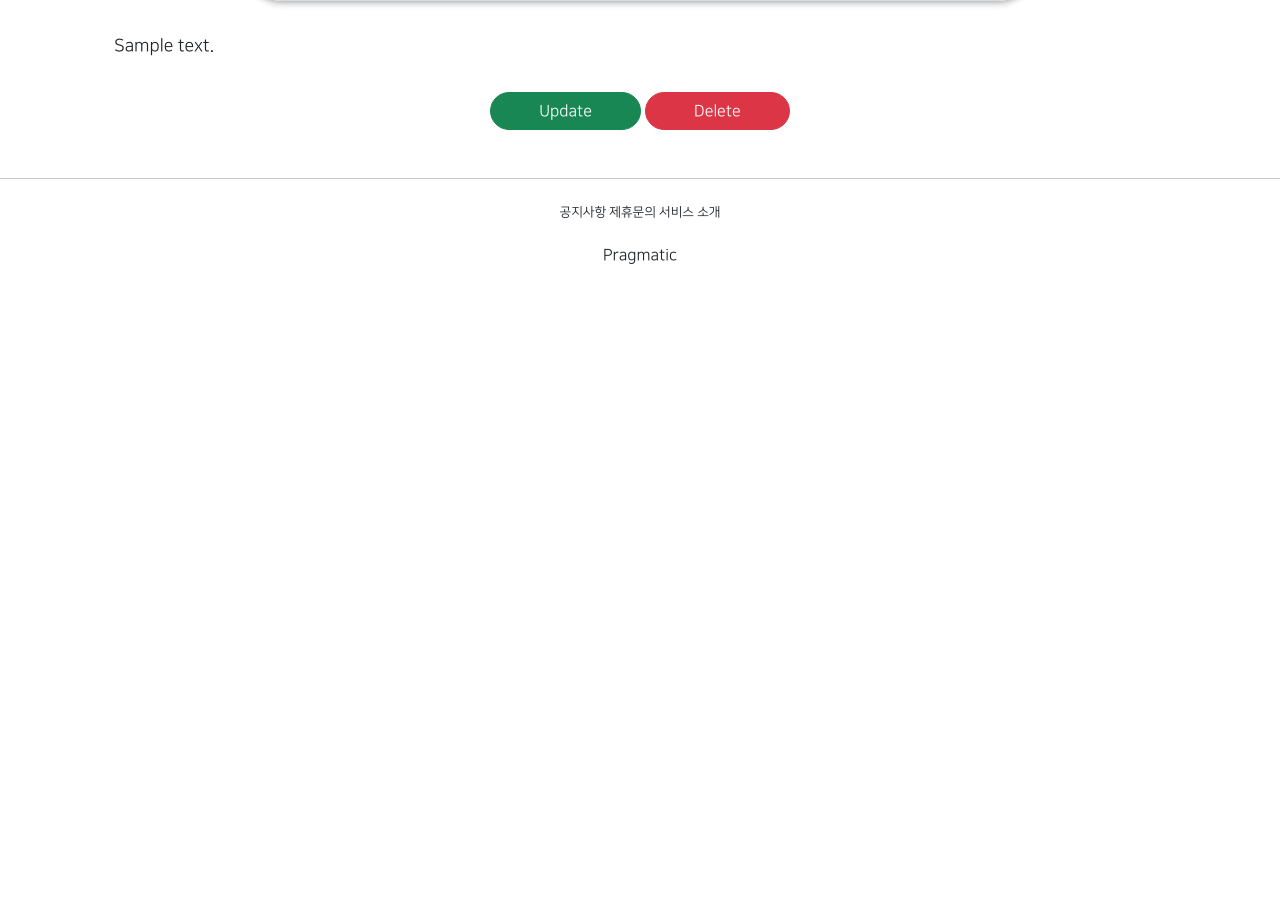
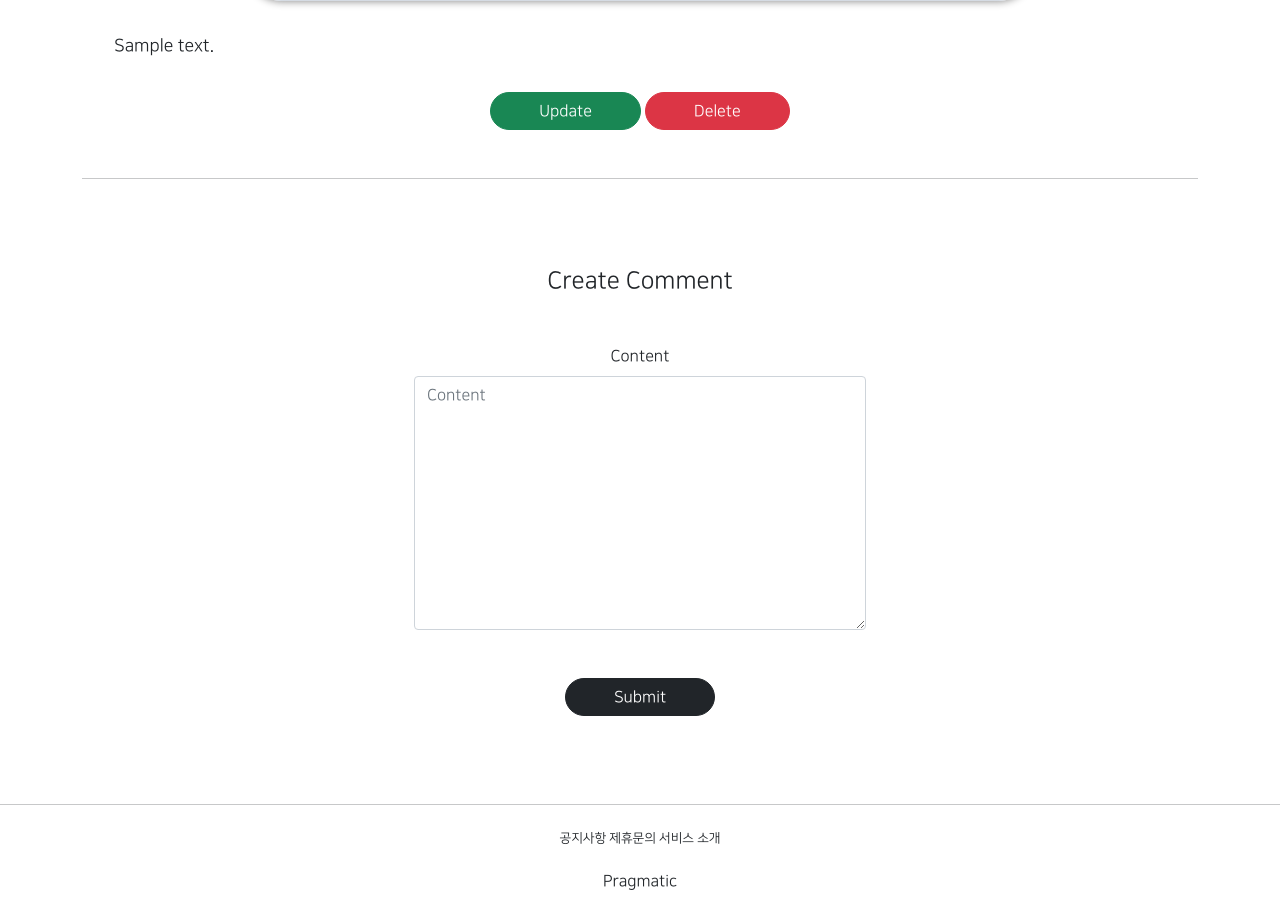
Before and after one commit to IT-HONGREAT/Frozen, a Django app: page /articles/detail/1 in a window 1280 px wide. Shown: the part 971-1870 px from the top of the page. Before the commit the page ends 1235 px from the top, so only its background shows below. Run offline with Django 3.2, Linux system fonts and the light colour scheme; a user stored in the database is signed in; tables that the repository leaves empty hold one stand-in row (values such as "Sample post"); grey boxes marked "Sample" are stand-in pictures; parts of the project's set-up code (start-up, migrations or seed data) failed here and were passed over; some libraries are stand-ins or nearby versions.

Commit message:
08/09 GIS class commit_4; create.html 작성

```diff
--- a/articleapp/templates/articleapp/detail.html
+++ b/articleapp/templates/articleapp/detail.html
@@ -34,6 +34,14 @@
             </div>
             {% endif %}
         </div>
+
+        <hr>
+
+        <div class="text-center my-4">
+            {% include 'commentapp/create.html' %}
+        </div>
+
+
     </div>
 
 
--- a/articleapp/views.py
+++ b/articleapp/views.py
@@ -5,10 +5,13 @@ from django.shortcuts import render
 from django.urls import reverse_lazy, reverse
 from django.utils.decorators import method_decorator
 from django.views.generic import CreateView, DetailView, UpdateView, DeleteView, ListView
+from django.views.generic.edit import FormMixin
 
 from articleapp.decorators import article_ownership_required
 from articleapp.form import ArticleCreationForm
 from articleapp.models import Article
+from commentapp.forms import CommentCreationForm
+
 
 @method_decorator(login_required, 'get')
 @method_decorator(login_required,'post')
@@ -24,8 +27,9 @@ class ArticleCreateView(CreateView):
     def get_success_url(self):
         return reverse('articleapp:detail', kwargs={'pk': self.object.pk})
 
-class ArticleDetailView(DetailView):
+class ArticleDetailView(DetailView, FormMixin):
     model = Article
+    form_class = CommentCreationForm
     context_object_name = 'target_article'
     template_name = 'articleapp/detail.html'
 
--- /dev/null
+++ b/commentapp/templates/commentapp/create.html
@@ -0,0 +1,19 @@
+{% load bootstrap4 %}
+
+    <div class="text-center mw-500 m-auto">
+        <div class="m-5">
+            <h4>Create Comment</h4>
+        </div>
+        <div>
+            <form action="{% url 'commentapp:create' %}" method="post">
+                {% csrf_token %}
+                {% bootstrap_form form %}
+
+                <div class ="m-5">
+                <input type="submit"
+                       class="btn btn-dark rounded-pill px-5">
+                </div>
+            </form>
+        </div>
+
+    </div>
--- a/commentapp/urls.py
+++ b/commentapp/urls.py
@@ -1,7 +1,11 @@
+from django.urls import path
 
+from commentapp.views import CommentCreateView
+
+app_name = 'commentapp'
 
 urlpatterns = [
 
-
+    path('create/', CommentCreateView.as_view(),name='create')
 
 ]
```
Also changed, not shown: commentapp/views.py (+14 -0 lines).
